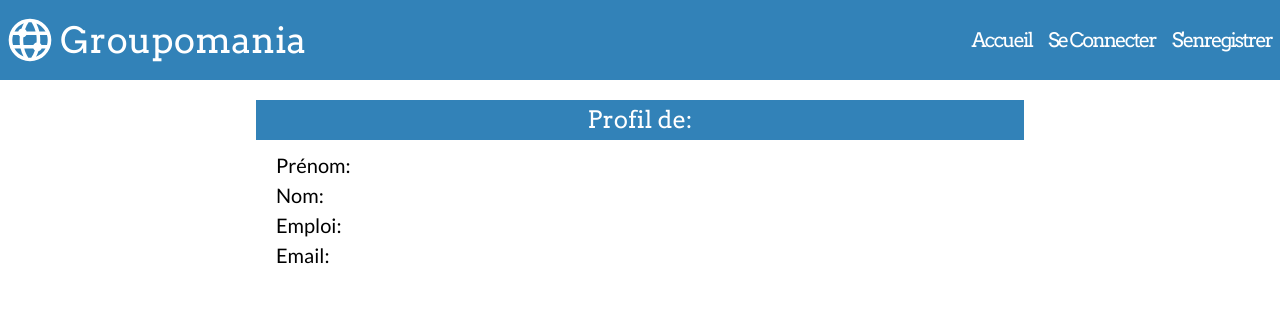
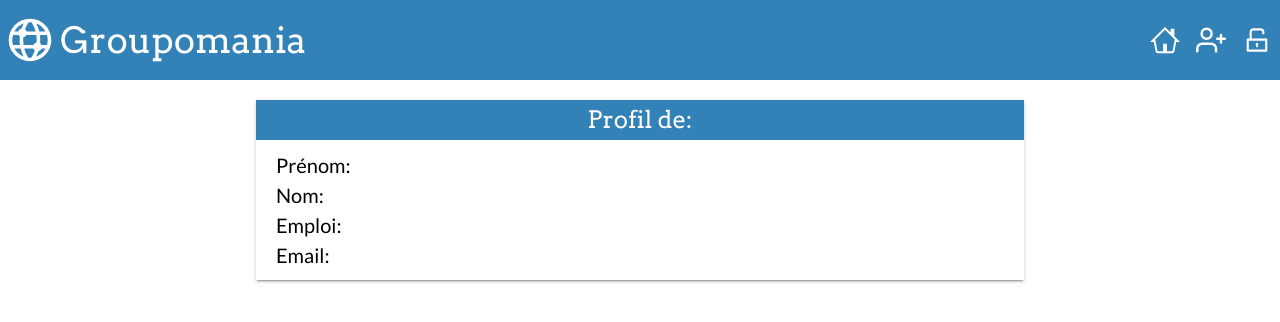
Before and after one commit to gaetansbaffi/p7, a React (Create React App) app in the folder client/: page /profile in a window 1280 px wide. Shown: the top 322 px of the page. Built offline with nearby package versions, Linux system fonts and the light colour scheme; no server answers.

Commit message:
improved design

```diff
--- a/client/src/App.js
+++ b/client/src/App.js
@@ -36,7 +36,7 @@
 			return null;
 		}
 	};
-
+	console.log(parseJwt(token));
 	let role = token ? parseJwt(token).role : null;
 
 	return (
--- a/client/src/components/Navbar/Navbar.elements.js
+++ b/client/src/components/Navbar/Navbar.elements.js
@@ -19,6 +19,8 @@
 	justify-content: space-between;
 	align-items: center;
 	width: 100%;
+
+	margin: 0 auto;
 `;
 
 export const NavLogo = styled(Link)`
@@ -26,11 +28,12 @@
 	color: #fff;
 	font-size: 36px;
 	display: flex;
-	justify-content: center;
+	justify-content: flex-start;
 	align-items: center;
-
+	width: 70%;
 	@media screen and (max-width: 768px) {
-		font-size: 36px;
+		font-size: 30px;
+		width: 60%;
 	}
 `;
 
@@ -40,18 +43,11 @@
 
 export const NavMenu = styled.ul`
 	display: flex;
-	justify-content: center;
+	justify-content: space-between;
 	align-items: center;
 	list-style: none;
 	color: #fff;
 	text-align: center;
-
-	@media screen and (max-width: 768px) {
-		flex-direction: column;
-		font-weight: regular;
-		font-size: 12px;
-		padding: 10px;
-	}
 `;
 
 export const NavItem = styled.li`
@@ -59,16 +55,13 @@
 	cursor: pointer;
 	font-size: 20px;
 	transition: all 0.3s ease;
-	letter-spacing: -2px;
 
+	svg {
+		height: 30px;
+		width: 30px;
+	}
 	&:hover {
 		color: #1b262c;
-	}
-
-	@media screen and (max-width: 768px) {
-		font-weight: regular;
-		font-size: 16px;
-		padding: 4px;
 	}
 `;
 
--- a/client/src/components/Navbar/Navbar.js
+++ b/client/src/components/Navbar/Navbar.js
@@ -11,6 +11,11 @@
 	Logo,
 } from './Navbar.elements';
 import { CookiesContext } from '../../utils/cookiesContext';
+import { GoHome } from 'react-icons/go';
+import { BiMessageSquareAdd } from 'react-icons/bi';
+import { CgProfile } from 'react-icons/cg';
+import { AiOutlineLock, AiOutlineUnlock } from 'react-icons/ai';
+import { FiUserPlus } from 'react-icons/fi';
 
 const Navbar = (props) => {
 	const { setCookies } = useContext(CookiesContext);
@@ -42,30 +47,43 @@
 					{props.connected ? (
 						<NavMenu>
 							<NavItem>
-								<NavLinks to="/">Accueil</NavLinks>
+								<NavLinks to="/">
+									<GoHome></GoHome>
+								</NavLinks>
 							</NavItem>
 							<NavItem>
-								<NavLinks to="/newpost">Créer un post</NavLinks>
+								<NavLinks to="/newpost">
+									<BiMessageSquareAdd />
+								</NavLinks>
 							</NavItem>
 							<NavItem>
-								<NavLinks to="/profile">Profil</NavLinks>
+								<NavLinks to="/profile">
+									<CgProfile />
+								</NavLinks>
 							</NavItem>
 							<NavItem>
 								<NavLinks to="/" onClick={logout}>
-									Se Déconnecter
+									<AiOutlineLock />
 								</NavLinks>
 							</NavItem>
 						</NavMenu>
 					) : (
 						<NavMenu>
 							<NavItem>
-								<NavLinks to="/">Accueil</NavLinks>
+								<NavLinks to="/">
+									<GoHome></GoHome>
+								</NavLinks>
 							</NavItem>
 							<NavItem>
-								<NavLinks to="/login">Se Connecter</NavLinks>
+								<NavLinks to="/register">
+									<FiUserPlus />
+								</NavLinks>
 							</NavItem>
 							<NavItem>
-								<NavLinks to="/register">S'enregistrer</NavLinks>
+								<NavLinks to="/login">
+									{' '}
+									<AiOutlineUnlock />
+								</NavLinks>
 							</NavItem>
 						</NavMenu>
 					)}
--- a/client/src/components/Posts/Posts.elements.js
+++ b/client/src/components/Posts/Posts.elements.js
@@ -54,6 +54,10 @@
 	max-height: 500px;
 	border-radius: 15px;
 	box-shadow: 2px 2px rgba(0, 0, 0, 0.3);
+	@media screen and (max-width: 768px) {
+		max-width: 300px;
+		max-height: 300px;
+	}
 `;
 
 export const PostContentWrapper = styled.div`
--- a/client/src/components/Posts/Posts.js
+++ b/client/src/components/Posts/Posts.js
@@ -32,7 +32,8 @@
 	const loadPosts = async () => {
 		const response = await fetch('/posts');
 		const data = await response.json();
-		setPosts(data);
+
+		setPosts(data.reverse());
 	};
 
 	const deletePost = (id) => {
--- a/client/src/components/Tags/Tags.elements.js
+++ b/client/src/components/Tags/Tags.elements.js
@@ -5,14 +5,14 @@
 	display: flex;
 	justify-content: center;
 	align-items: center;
-	margin: 0 auto;
+	text-align: center;
 `;
 export const TagButton = styled.button`
 	font-family: 'Arvo', serif;
 	background-color: #3282b8;
 	color: #fff;
 	min-height: 24px;
-	width: 120px;
+	min-width: 120px;
 	margin: 5px 2px;
 	font-size: 15px;
 	font-weight: bold;
--- a/client/src/pages/Profile/Profile.elements.js
+++ b/client/src/pages/Profile/Profile.elements.js
@@ -4,6 +4,8 @@
 	width: 60%;
 	margin: 20px auto;
 	background-color: #fff;
+	box-shadow: 0px 3px 1px -2px rgb(0 0 0 / 20%),
+		0px 2px 2px 0px rgb(0 0 0 / 14%), 0px 1px 5px 0px rgb(0 0 0 / 12%);
 `;
 
 export const ProfileHeader = styled.h4`
```
